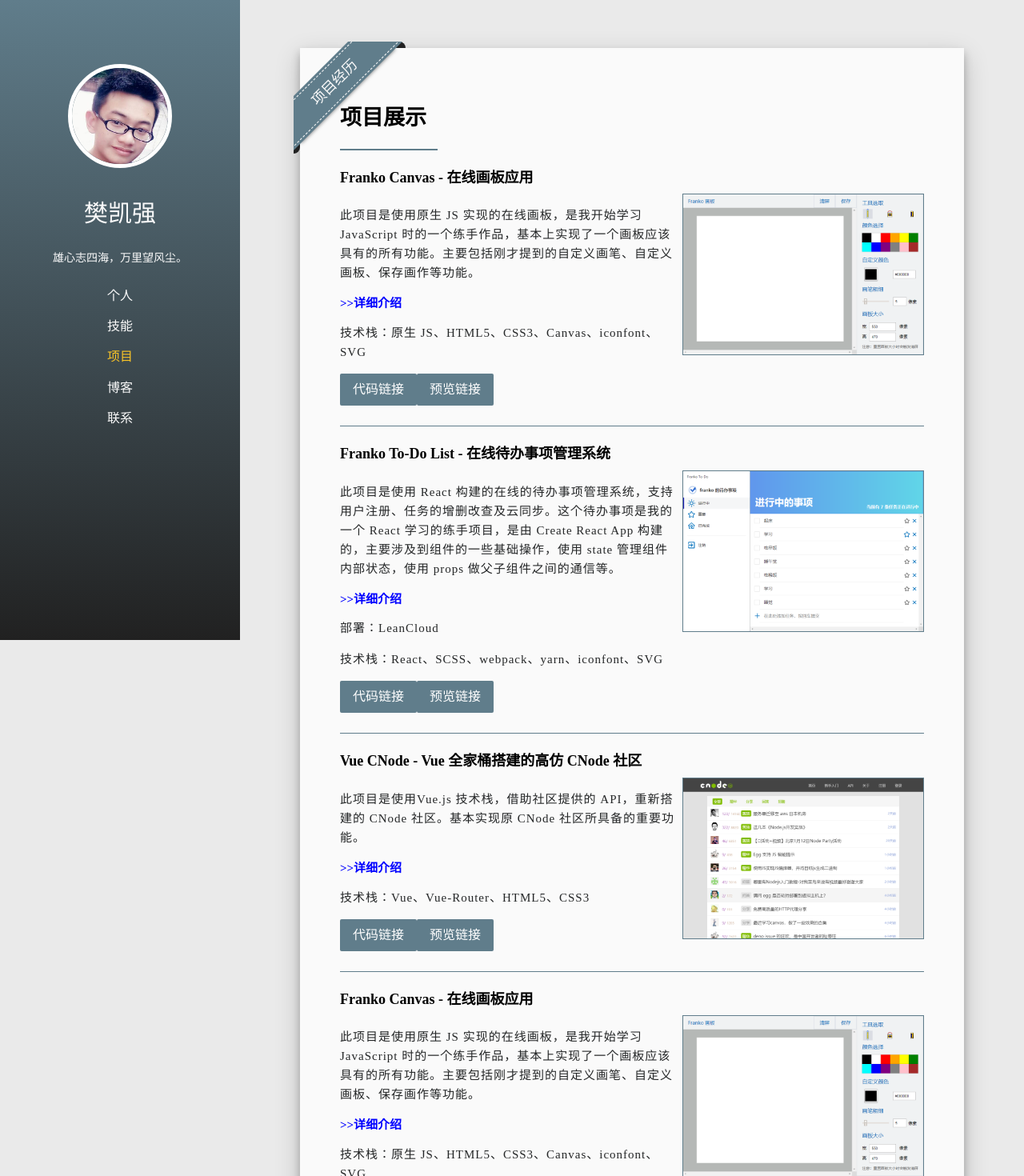
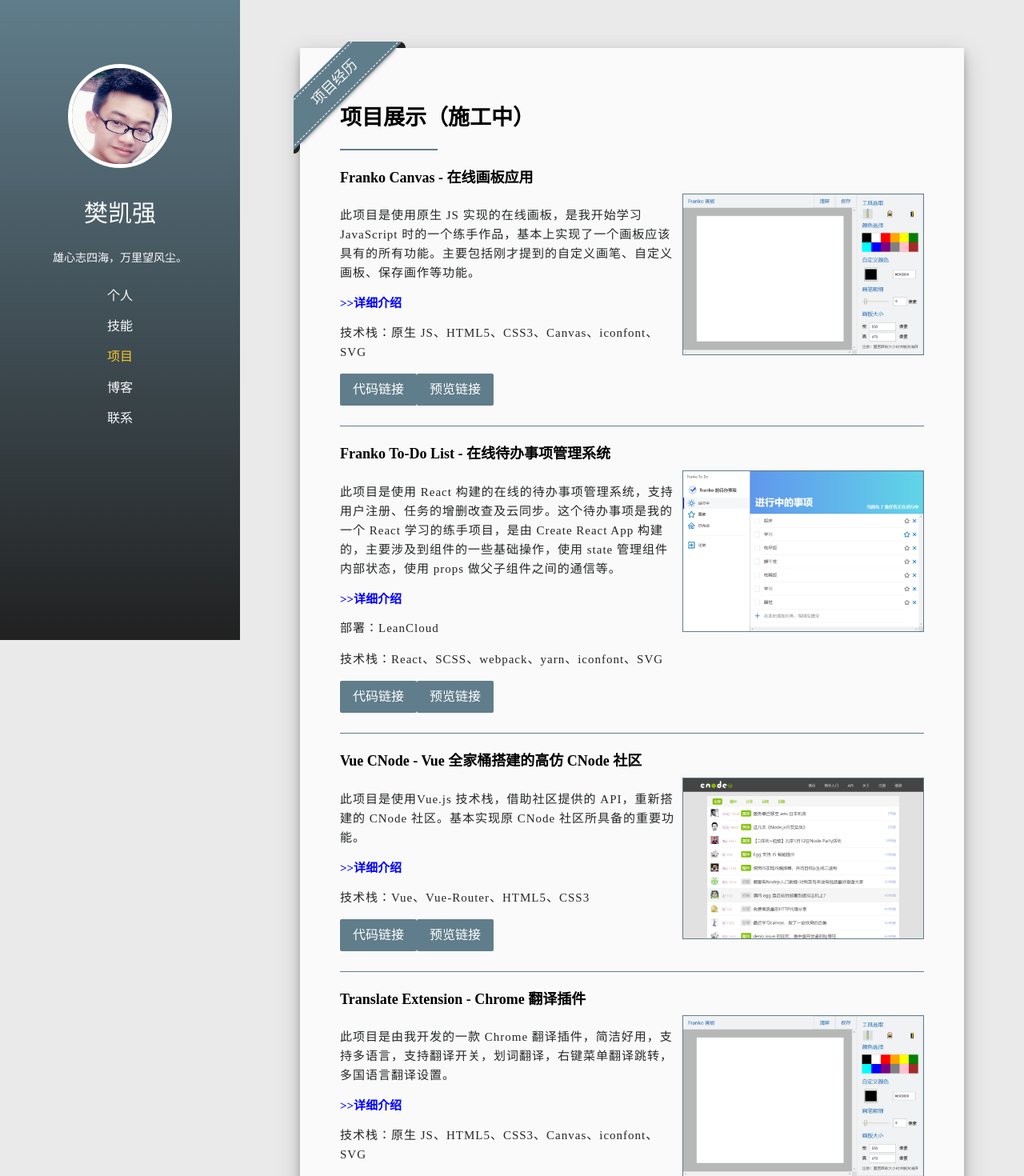
Before and after one commit to FanKaiqiang/vue-resume, a Vue app: page /#/project in a window 1280 px wide. Shown: the top 1470 px of the page at 80% size. Built offline with nearby package versions, Linux system fonts and the light colour scheme.

Commit message:
小细节

```diff
--- a/src/components/Message.vue
+++ b/src/components/Message.vue
@@ -9,7 +9,7 @@
         <p><span class="bold">意向职位</span> 前端开发</p>
         <p>在校期间热衷于前端技术的学习，具有强烈的求知欲。做事认真，细致严谨，踏实肯干，有较强的团队合作能力、抗压能力、沟通能力和工作能力。愿意用激情与成果证明自己能够成为团队中流砥柱.</p>
         <div class="buttonWrapper">
-          <a href="../../static/resume.pdf" download="2019-樊凯强-应聘前端工程师.pdf"><button class="download">下载 PDF 版简历</button></a>
+          <a href="/vue-resume/static/resume.pdf" download="2019-樊凯强-应聘前端工程师.pdf"><button class="download">下载 PDF 版简历</button></a>
           <router-link :to="{name:'Contact'}">
             <button class="skip">联系我</button>
           </router-link>
--- a/src/components/Project.vue
+++ b/src/components/Project.vue
@@ -1,7 +1,7 @@
 <template>
   <main>
     <div class="main">
-      <h2>项目展示</h2>
+      <h2>项目展示（施工中）</h2>
       <div class="line"></div>
       <div class="job">
         <h4>Franko Canvas - 在线画板应用</h4>
@@ -62,18 +62,18 @@
         </div>
       </div>
       <div class="job">
-        <h4>Franko Canvas - 在线画板应用</h4>
+        <h4>Translate Extension - Chrome 翻译插件</h4>
         <div class="inner">
           <div class="msg">
-            <p>此项目是使用原生 JS 实现的在线画板，是我开始学习 JavaScript 时的一个练手作品，基本上实现了一个画板应该具有的所有功能。主要包括刚才提到的自定义画笔、自定义画板、保存画作等功能。</p>
-            <a href="https://github.com/FanKaiqiang/Franko-canvas/blob/master/README.md">>>详细介绍</a>
+            <p>此项目是由我开发的一款 Chrome 翻译插件，简洁好用，支持多语言，支持翻译开关，划词翻译，右键菜单翻译跳转，多国语言翻译设置。</p>
+            <a href="https://github.com/FanKaiqiang/Translate-extension/blob/master/README.md">>>详细介绍</a>
             <p>技术栈：原生 JS、HTML5、CSS3、Canvas、iconfont、SVG</p>
 
-            <a href="https://github.com/FanKaiqiang/Franko-canvas/blob/master/README.md">
+            <a href="https://github.com/FanKaiqiang/Translate-extension">
               <button class="link">代码链接</button>
             </a>
 
-            <a href="https://github.com/FanKaiqiang/Franko-canvas/blob/master/README.md">
+            <a href="https://github.com/FanKaiqiang/Translate-extension">
               <button class="link">预览链接</button>
             </a>
           </div>
```
Also changed, not shown: 1 other file (tests, documents, lock files or other folders).
